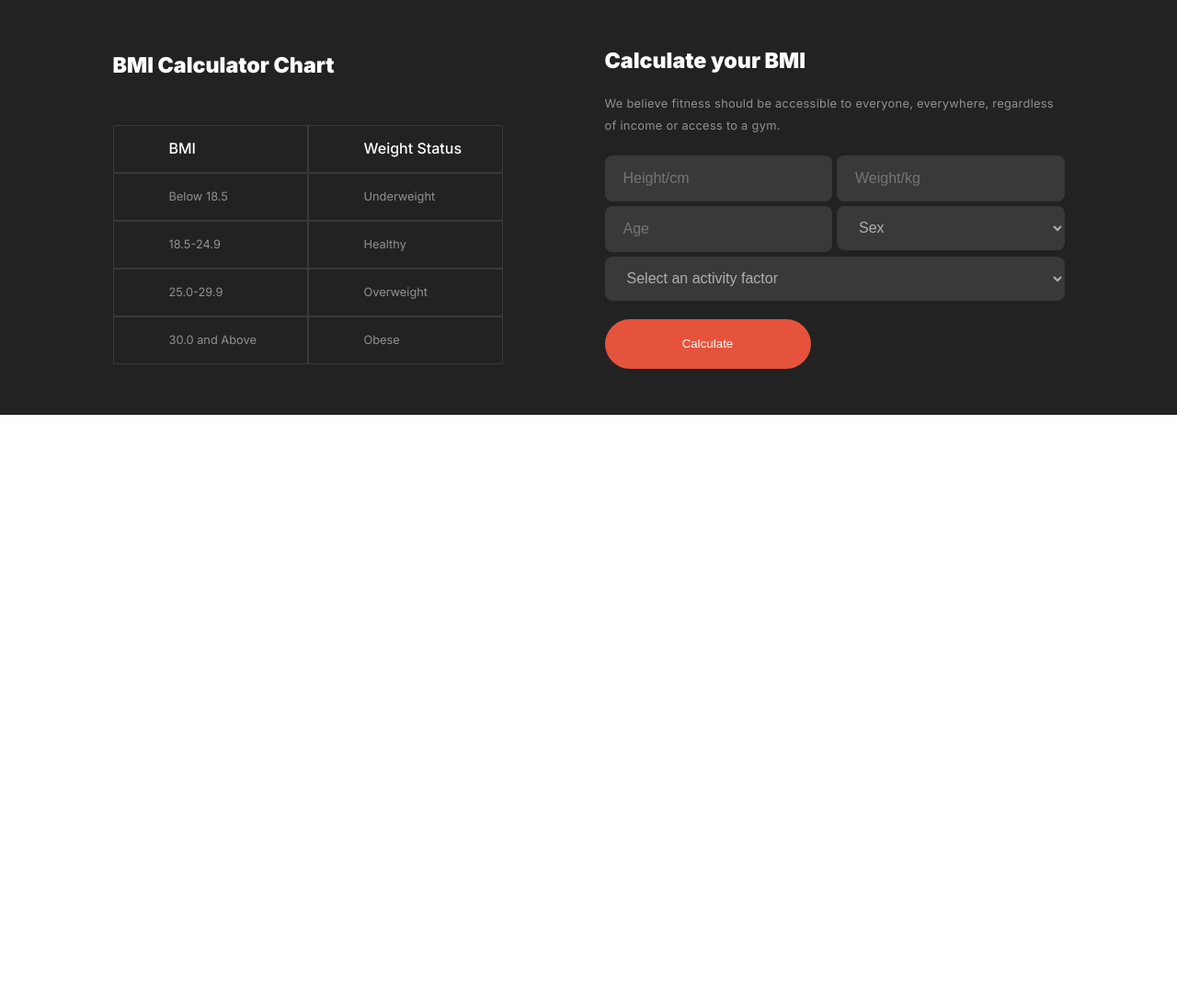
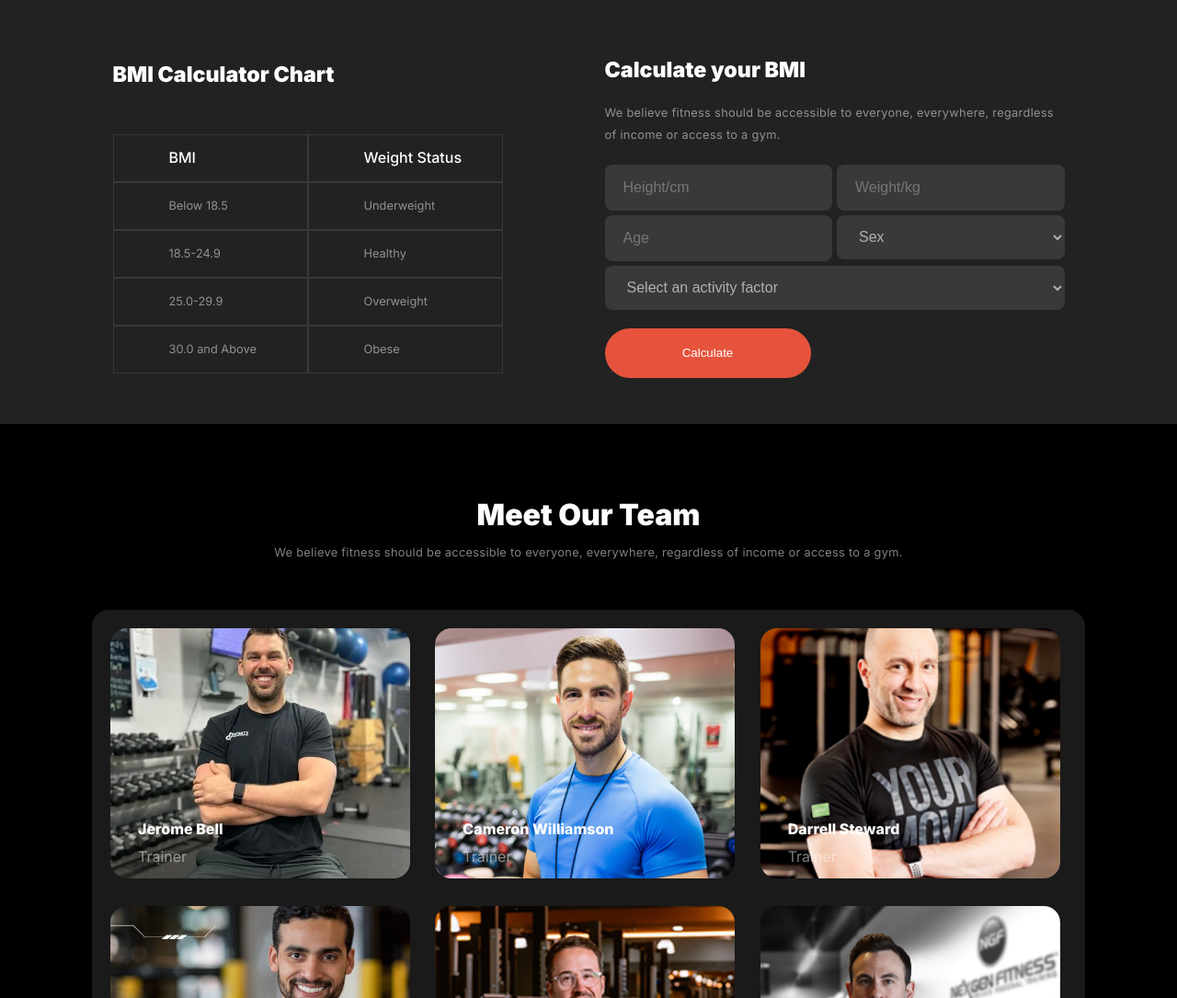
Before and after one commit to Fatema-tuj-Jahura/gym-website-design, a plain HTML site: page index.html in a window 1280 px wide. Shown: the part 1715-2800 px from the top of the page at 92% size. Before the commit the page ends 2166 px from the top, so only its background shows below. Drawn offline with Linux system fonts and the light colour scheme; a web font is replaced by a local one.

Commit message:
added the team member part of main section

```diff
--- a/index.html
+++ b/index.html
@@ -144,6 +144,39 @@
             </div>
 
          </section>
+         <!-- Meet our team -->
+         <section class="container">
+            <div class="habit meet-container">
+                <h4 class="title">Meet Our Team</h4>
+                <p class="meet-text">We believe fitness should be accessible to everyone, everywhere, regardless of income or access to a gym.</p>
+                <div class="team-pic-cart">
+                    <div class="member-1 pic-cart-edit">
+                        <h6 class="member-name">Jerome Bell</h6>
+                        <p class="trainer">Trainer</p>
+                    </div>
+                    <div class="member-2 pic-cart-edit">
+                        <h6 class="member-name">Cameron Williamson</h6>
+                        <p class="trainer">Trainer</p>
+                    </div>
+                    <div class="member-3 pic-cart-edit">
+                        <h6 class="member-name">Darrell Steward</h6>
+                        <p class="trainer">Trainer</p>
+                    </div>
+                    <div class="member-4 pic-cart-edit">
+                        <h6 class="member-name">Dianne Russell</h6>
+                        <p class="trainer">Trainer</p>
+                    </div>
+                    <div class="member-5 pic-cart-edit">
+                        <h6 class="member-name">Cody Fisher</h6>
+                        <p class="trainer">Trainer</p>
+                    </div>
+                    <div class="member-6 pic-cart-edit">
+                        <h6 class="member-name">Theresa Webb</h6>
+                        <p class="trainer">Trainer</p>
+                    </div>
+                </div>
+            </div>
+         </section>
 
 
     </main>
--- a/styles/style.css
+++ b/styles/style.css
@@ -218,7 +218,7 @@ body{
     padding-top: 90px;
 }
 .padding{
-    padding-top: 5px;
+    padding-top: 10px;
 }
 .round-pic-cart{
     /* padding */
@@ -387,6 +387,89 @@ body{
 }
 .span{
     grid-column: span 2;
+}
+/* meet our team part */
+.meet-container{
+    /* padding */
+    justify-content: center;
+    align-items: center;
+    padding-top: 80px;
+    padding-bottom: 50px;
+}
+.meet-text{
+    /* padding top bottom */
+    color: rgba(255, 255, 255, 0.5);
+    font-size: 0.8rem;
+    font-weight: 400;
+    line-height: 1.5rem;
+    letter-spacing: 0.3px;
+    text-align: center;
+    padding-top: 10px;
+    padding-bottom: 50px;
+}
+.team-pic-cart{
+    /* padding */
+    width: 1060px;
+    height: 604px;
+    border-radius: 18px;
+    background: rgba(255, 255, 255, 0.1);
+    /* padding: 20px; */
+    padding-top: 20px;
+    padding-left: 20px;
+    display: grid;
+    grid-template-columns: repeat(3, 1fr);
+}
+.member-name{
+    /* padding */
+    color: white;
+    font-size: 1rem;
+    font-weight: 800;
+    line-height: 0.5rem;
+    text-align: left;
+    padding-left: 30px;
+    padding-bottom:22px;
+}
+.trainer{
+    /* padding */
+    color: rgba(255, 255, 255, 0.5);
+    font-size: 1rem;
+    font-weight: 400;
+    line-height: 0.5rem;
+    text-align: left;
+    padding-left: 30px;
+    padding-bottom:20px;
+}
+.member-1{
+    background-image: url(../images/trainer1.png);
+}
+.member-2{
+    background-image: url(../images/trainer2.png);
+}
+.member-3{
+    background-image: url(../images/trainer3.png);
+}
+.member-4{
+    background-image: url(../images/trainer4.png);
+}
+.member-5{
+    background-image: url(../images/trainer5.png);
+
+}
+.member-6{
+    background-image: url(../images/trainer6.png);
+
+}
+.pic-cart-edit{
+    border-radius: 18px;
+    width: 326px;
+    height: 272px;
+    background-repeat: no-repeat;
+    background-position: center;
+    background-size: cover;
+    display: flex;
+    flex-direction: column;
+    justify-content: end;
+    align-items: left;
 }
 
 /* Responsive website */
@@ -612,5 +695,32 @@ body{
     .span-2{
         width: 130px;
     }
+    /* team-member */
+    .team-pic-cart{
+        width: 320px;
+        height: 1188px;
+        padding-top: 20px;
+        padding-left: 20px;
+        padding-right: 10px;
+        display: grid;
+        grid-template-columns: repeat(1, 1fr);
+    }
+    .pic-cart-edit{
+        width: 313px;
+        height: 272px;
+        background-repeat: no-repeat;
+        background-position: center;
+        background-size: cover;
+        display: flex;
+        flex-direction: column;
+        justify-content: end;
+        align-items: left;
+    }
+    .member-1{
+        display: none;
+    }
+    .member-4{
+        display: none;
+    }
 
 }
```
